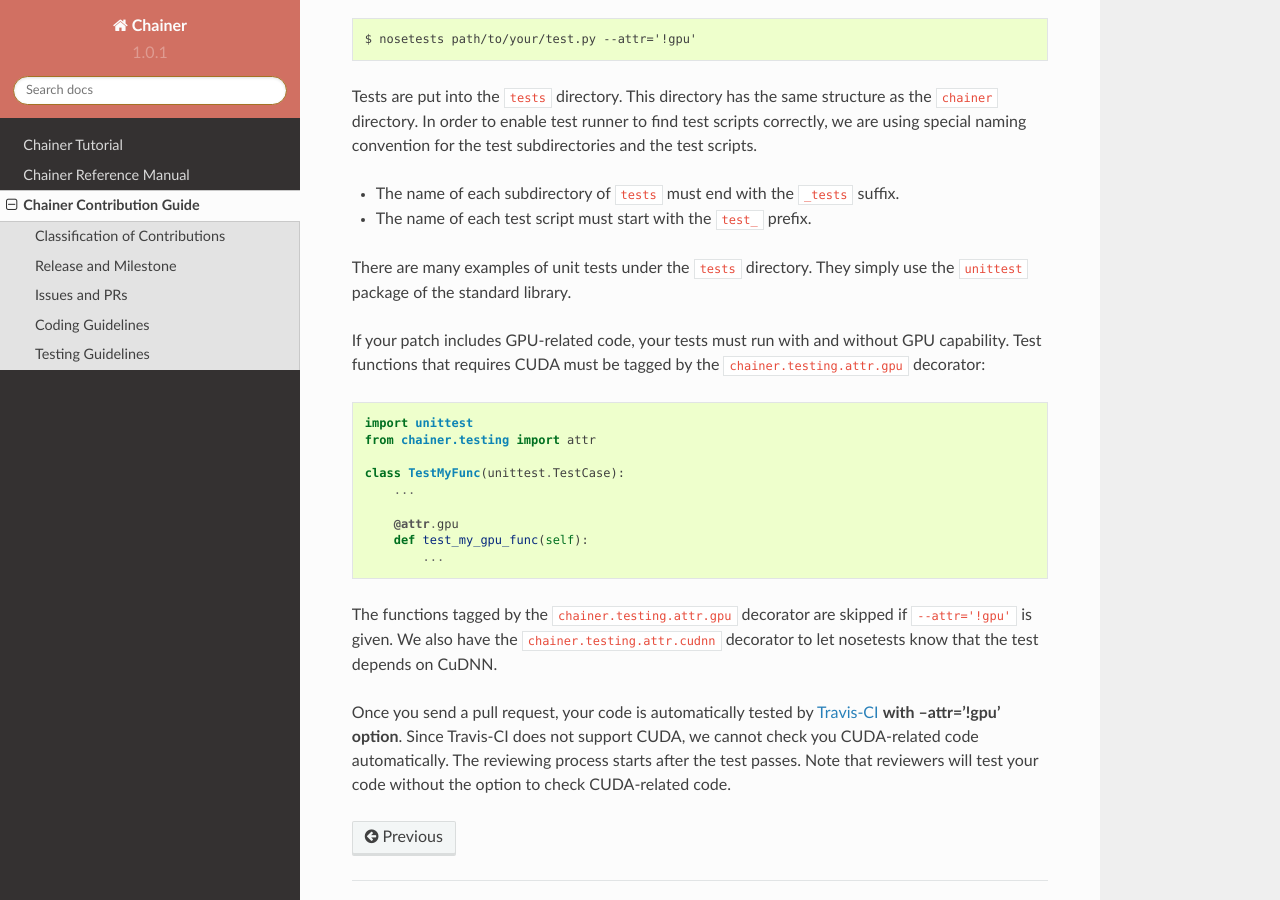
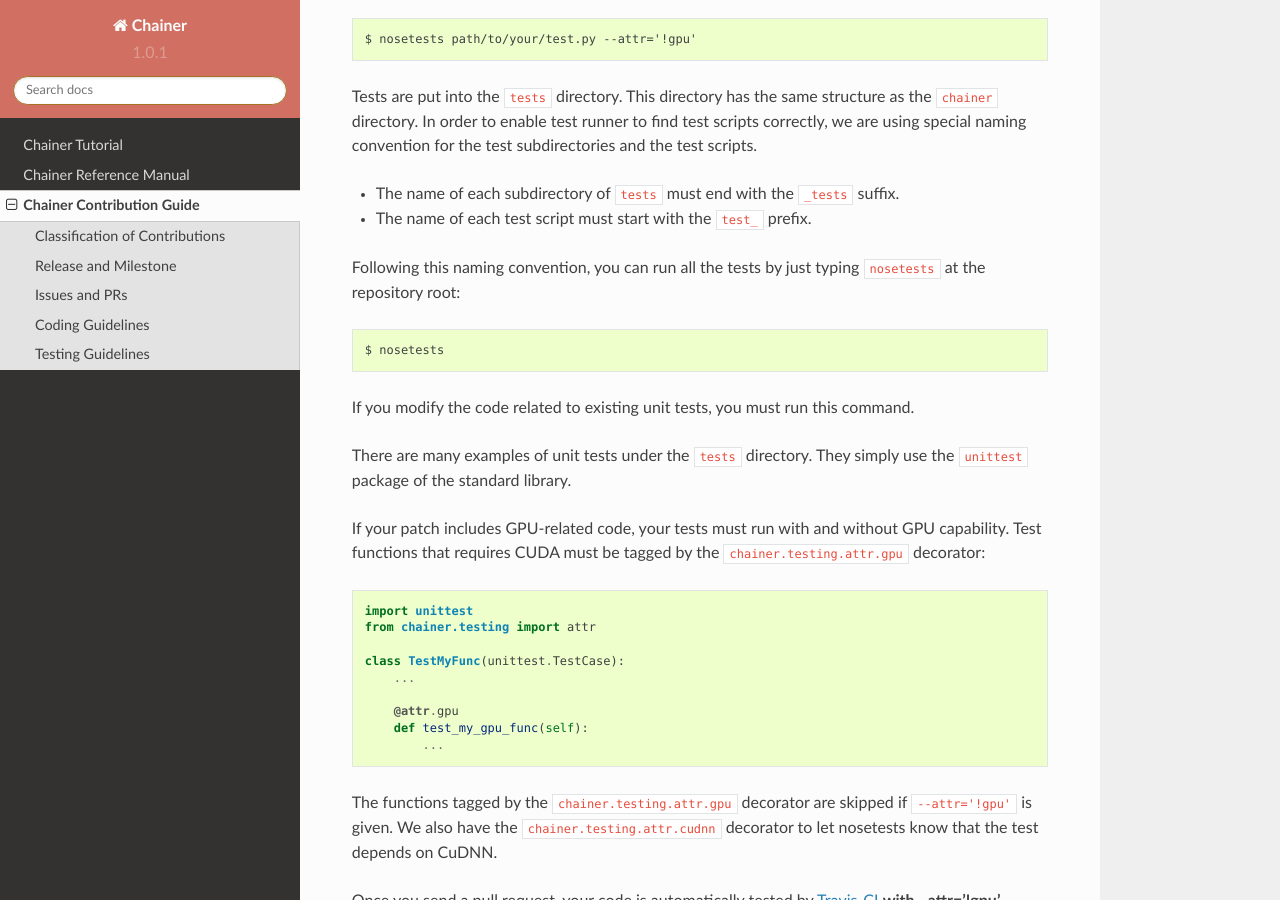
Before and after one commit to mitmul/intel-chainer, a Sphinx documentation site: the page built from docs/source/contribution.rst, in a window 1280 px wide and 900 px high, scrolled down 3347 px. Built offline with Sphinx 7.4.7 and the Read the Docs theme 2.0.0, drawn with Linux system fonts in a browser that asks for light colours.

Commit message:
Add description of running all unit tests

```diff
--- a/docs/source/contribution.rst
+++ b/docs/source/contribution.rst
@@ -144,6 +144,12 @@
 * The name of each subdirectory of ``tests`` must end with the ``_tests`` suffix.
 * The name of each test script must start with the ``test_`` prefix.
 
+Following this naming convention, you can run all the tests by just typing ``nosetests`` at the repository root::
+
+  $ nosetests
+
+If you modify the code related to existing unit tests, you must run this command.
+
 There are many examples of unit tests under the ``tests`` directory.
 They simply use the ``unittest`` package of the standard library.
 
```
